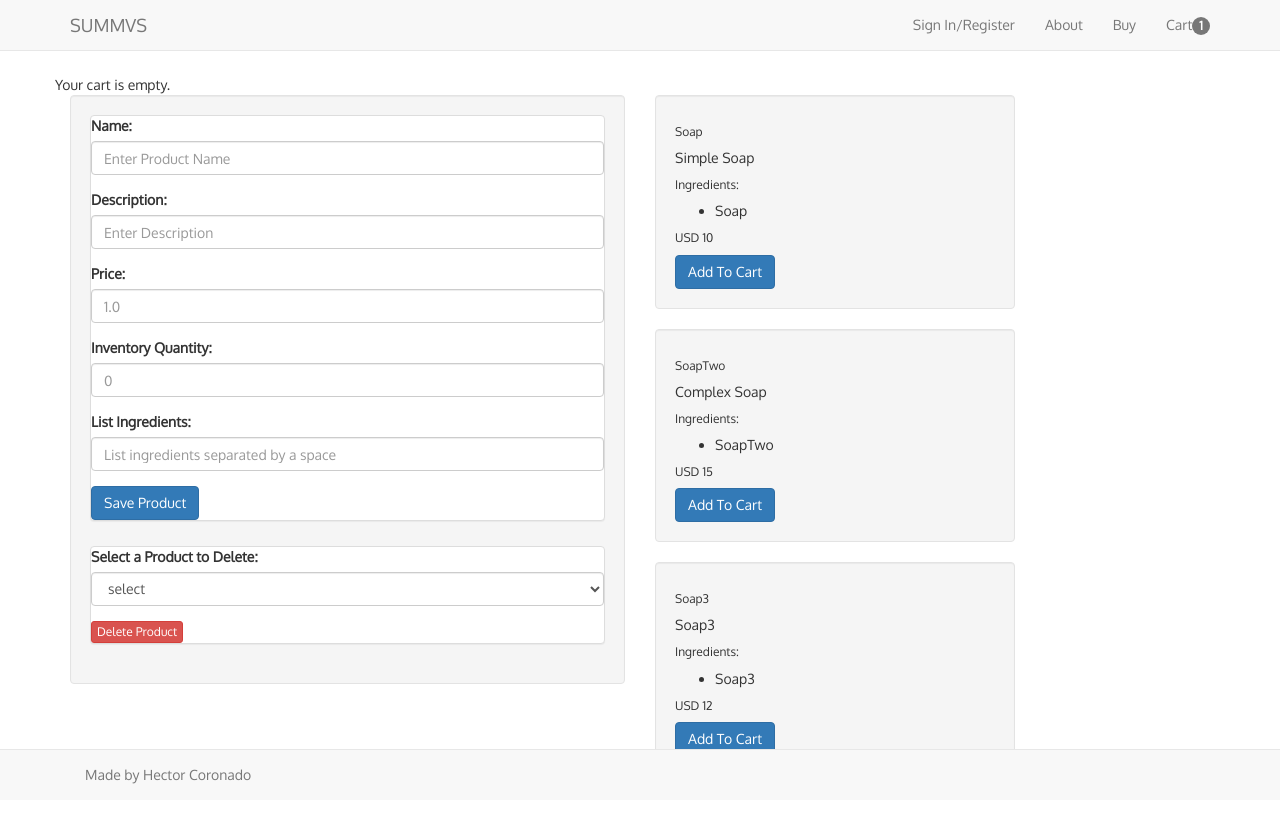
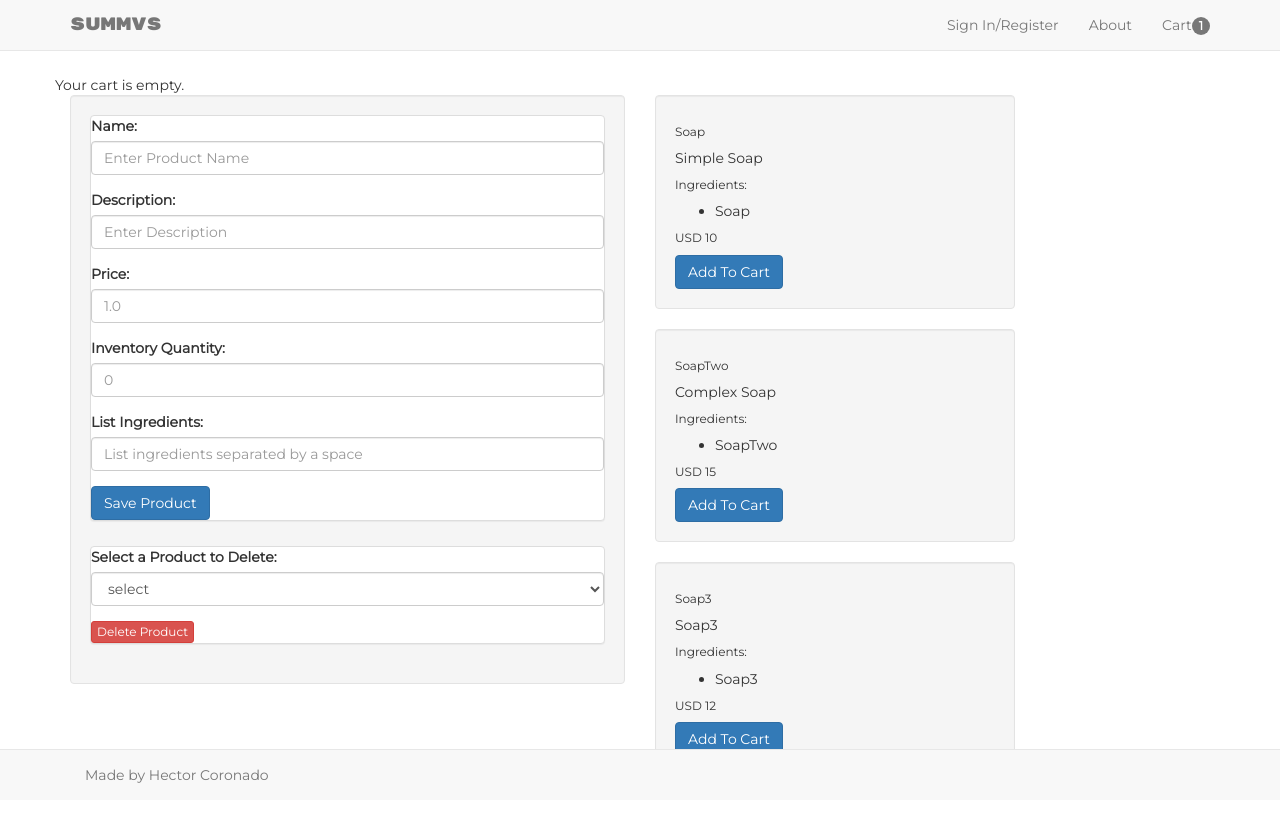
Before and after one commit to hectorcoronado/summvs, a React app: page / in a window 1280 px wide. Shown: the top 822 px of the page. Built offline with nearby package versions, Linux system fonts and the light colour scheme.

Commit message:
wires up react-router

```diff
--- a/public/index.html
+++ b/public/index.html
@@ -10,7 +10,7 @@
     <link href="https://maxcdn.bootstrapcdn.com/bootstrap/3.3.7/css/bootstrap.min.css" rel="stylesheet" integrity="sha384-BVYiiSIFeK1dGmJRAkycuHAHRg32OmUcww7on3RYdg4Va+PmSTsz/K68vbdEjh4u" crossorigin="anonymous">
 
     <!-- google fonts -->
-    <link href="https://fonts.googleapis.com/css?family=Oxygen|Rubik+Mono+One" rel="stylesheet">
+    <link href="https://fonts.googleapis.com/css?family=Montserrat|Rubik+Mono+One" rel="stylesheet">
 
     <link href="./styles.css" rel="stylesheet">
 
--- a/public/styles.css
+++ b/public/styles.css
@@ -1,10 +1,14 @@
 /*
 font-family: 'Rubik Mono One', sans-serif;
-font-family: 'Oxygen', sans-serif;
+font-family: 'Montserrat', sans-serif;
 */
 
 body {
-  font-family: 'Oxygen', sans-serif;
+  font-family: 'Montserrat', sans-serif;
   margin-bottom: 75px;
   margin-top: 75px;
 }
+
+.header-text {
+  font-family: 'Rubik Mono One', sans-serif;
+}
--- a/server.js
+++ b/server.js
@@ -6,7 +6,7 @@ var path = require('path')
 // serve static files:
 app.use(express.static('public'))
 
-app.get('/', function (req, res) {
+app.get('*', function (req, res) {
   res.sendFile(path.resolve(__dirname, 'public', 'index.html'))
 })
 
--- a/src/App.js
+++ b/src/App.js
@@ -1,6 +1,7 @@
 import React from 'react'
 import ReactDOM from 'react-dom'
 import { Provider } from 'react-redux'
+import { browserHistory, IndexRoute, Route, Router } from 'react-router'
 import { applyMiddleware, createStore } from 'redux'
 import logger from 'redux-logger'
 
@@ -8,8 +9,9 @@ import logger from 'redux-logger'
 import reducers from './reducers/index'
 
 // COMPONENTS:
-import Footer from './components/Footer'
-import Menu from './components/Menu'
+import Cart from './components/Cart'
+import Main from './components/Main'
+import ProductsForm from './components/ProductsForm'
 import ProductsList from './components/ProductsList'
 
 // CREATE REDUX STORE:
@@ -21,13 +23,20 @@ const store = createStoreWithMiddleware(
   window.__REDUX_DEVTOOLS_EXTENSION__()
 )
 
+// DEFINE ROUTES:
+const ROUTES = (
+  <Provider store={store}>
+    <Router history={browserHistory}>
+      <Route path='/' component={Main}>
+        <IndexRoute component={ProductsList} />
+        <Route path='/admin' component={ProductsForm} />
+        <Route path='/cart' component={Cart} />
+      </Route>
+    </Router>
+  </Provider>
+)
+
 ReactDOM.render(
-  <Provider store={store}>
-    <div>
-      <Menu />
-      <ProductsList />
-      <Footer />
-    </div>
-  </Provider>,
+  ROUTES,
   document.getElementById('app')
 )
--- /dev/null
+++ b/src/components/Main.js
@@ -0,0 +1,18 @@
+import React, { Component } from 'react'
+
+import Footer from './Footer'
+import Menu from './Menu'
+
+class Main extends Component {
+  render () {
+    return (
+      <div>
+        <Menu />
+        {this.props.children}
+        <Footer />
+      </div>
+    )
+  }
+}
+
+export default Main
--- a/src/components/Menu.js
+++ b/src/components/Menu.js
@@ -7,7 +7,7 @@ class Menu extends Component {
       <Navbar fixedTop>
         <Navbar.Header>
           <Navbar.Brand>
-            <a href='/'>SUMMVS</a>
+            <a className='header-text' href='/'>SUMMVS</a>
           </Navbar.Brand>
           <Navbar.Toggle />
         </Navbar.Header>
@@ -15,8 +15,7 @@ class Menu extends Component {
           <Nav pullRight>
             <NavItem eventKey={1} href='#'>Sign In/Register</NavItem>
             <NavItem eventKey={2} href='/about'>About</NavItem>
-            <NavItem eventKey={3} href='/buy'>Buy</NavItem>
-            <NavItem eventKey={4} href='/cart'>
+            <NavItem eventKey={3} href='/cart'>
               Cart
               <Badge className='badge'>
                 1
```
